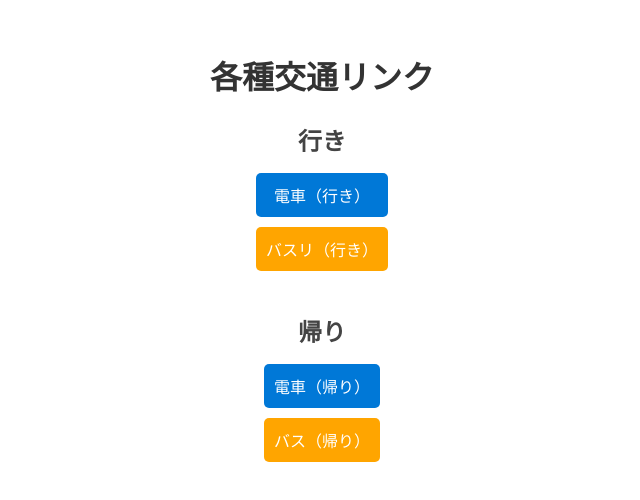
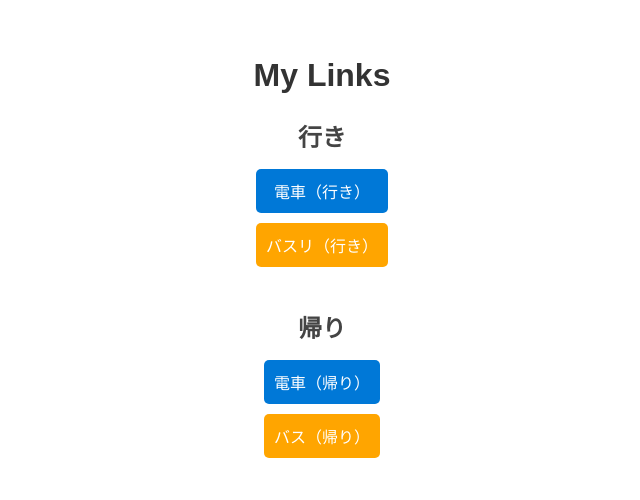
Before and after one commit to niiharamegumu/commute, a React (Vite) app: page / in a window 1280 px wide. Shown: the part 122-622 px from the top of the page, without its empty margins (318-958 px from the left). Built offline with nearby package versions, Linux system fonts and the light colour scheme.

Commit message:
update text

```diff
--- a/src/App.tsx
+++ b/src/App.tsx
@@ -78,7 +78,7 @@ const LinkSection: React.FC<{ title: string; links: LinkData[] }> = ({
 const App: React.FC = () => {
   return (
     <div className="container">
-      <h1>各種交通リンク</h1>
+      <h1>My Links</h1>
       <LinkSection title="行き" links={goingLinks} />
       <LinkSection title="帰り" links={returningLinks} />
     </div>
```
